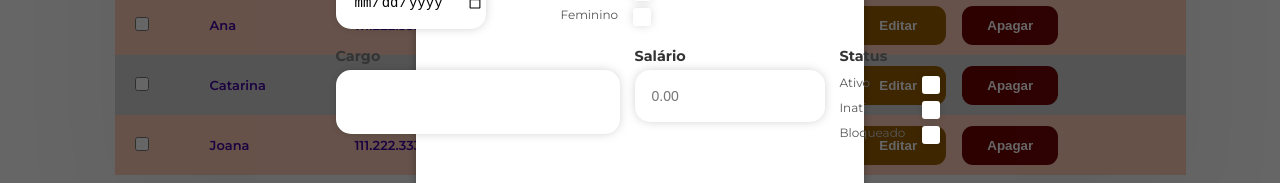
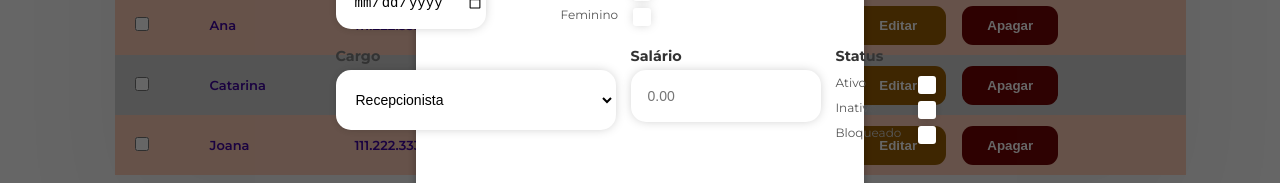
Before and after one commit to joao-dev7/academia-massa, a React (Create React App) app: page /staff in a window 1280 px wide. Both pictures are taken after a click on the element 1185 px from the left and 191 px from the top of the page. Shown: the part 413-596 px from the top of the page. Built offline with nearby package versions, Linux system fonts and the light colour scheme.

Commit message:
Staff Modal Select for Roles HTML FORM

```diff
--- a/src/Components/Modal/StaffEditModal.js
+++ b/src/Components/Modal/StaffEditModal.js
@@ -1,11 +1,19 @@
 // src/components/Modal/MembersEditModal.js
-import React from 'react';
+import React, { useState, useEffect } from 'react';
 import styles from './modal.module.css'
 import staffStyles from './staffEditModal.module.css';
 import SavingButtons from './SavingButtons';
 import Modal from './Modal';
 
 const StaffEditModal = ({ isOpen, closeModal, rowData }) => {
+  const [selectedRole, setSelectedRole] = useState(rowData ? rowData["Plano"] : "Mensal");
+
+  useEffect(() => {
+    if (rowData && rowData["Plano"]) {
+      setSelectedRole(rowData["Plano"]);
+    }
+  }, [rowData]);
+
   if (!isOpen) return null;
   let titleModal = ""
   if(rowData["Nome"]){
@@ -22,9 +30,14 @@ const StaffEditModal = ({ isOpen, closeModal, rowData }) => {
     );
   }
 
-  const handleSave = () => {
-    console.log('Salvando as alterações do colaborador:', rowData);
-    //TODO: BD Salvar alteraçãoes
+    const handleSave = (e) => {
+      e.preventDefault(); // Evita o reload da página
+
+      // Obter todos os dados do formulário
+      const formData = new FormData(e.target);
+      const data = Object.fromEntries(formData.entries());
+
+      console.log("Dados enviados:", data);
     closeModal();
   };
 
@@ -128,14 +141,18 @@ const StaffEditModal = ({ isOpen, closeModal, rowData }) => {
             <div className={staffStyles.formGroup}>
               <div className={staffStyles.formGroup}>
                 <label htmlFor="staffsCargo" className={staffStyles.label}>Cargo</label>
-                <input
-                  type="text"
-                  id="staffsCargo"
-                  name="Cargo"
-                  className={`${staffStyles.inputField} ${staffStyles.inputStaffRole}`}
-                  defaultValue={rowData["Cargo"] || ""}
-                  required
-                />
+              <select
+                id='staffListRoles'
+                className={`${staffStyles.inputField} ${staffStyles.inputStaffRole}`}
+                name='Cargo'
+                value= {selectedRole}
+                onChange={(e) => setSelectedRole(e.target.value)}
+              >
+                <option value='Recepcionista'>Recepcionista</option>
+                <option value='Treinador'>Treinador</option>
+                <option value='Gerente'>Gerente</option>
+                <option value='Serviço Geral'>Serviço Geral</option>
+                </select>
               </div>
             </div>
             <div className={`${staffStyles.formRow} ${staffStyles.checkboxRow}`}>
```
